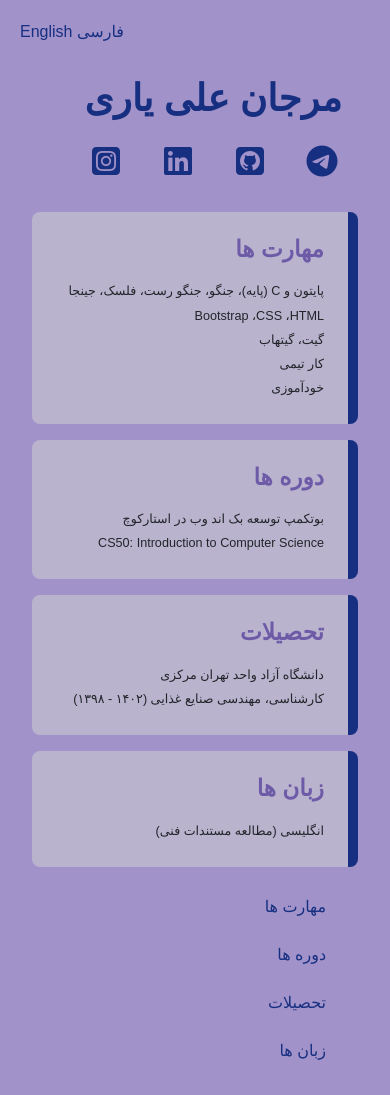
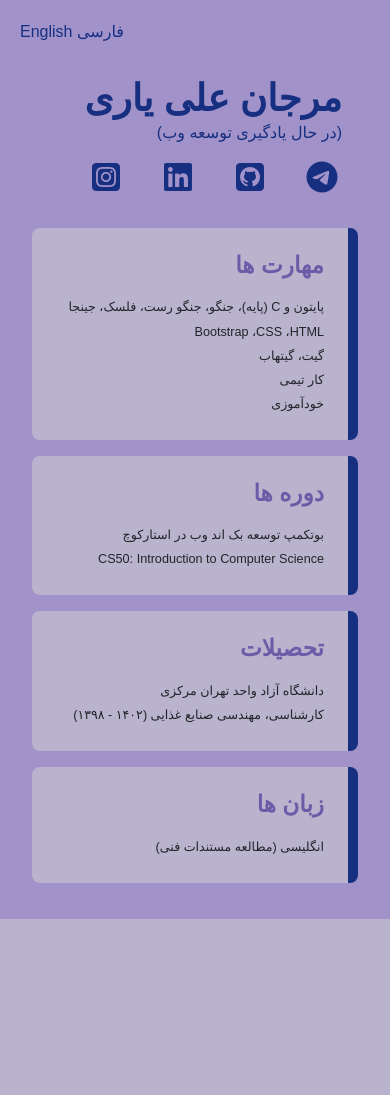
Before and after one commit to MarjanCode/portfolio, a Flask app: page / in a window 390 px wide. After the commit the page ends 919 px from the top, so only its background shows below. Run offline with Flask 3, Linux system fonts and the light colour scheme; some libraries are stand-ins or nearby versions; some web fonts are replaced.

Commit message:
remove sticky navigation bar (unnecessary)

```diff
--- a/static/mystyle.css
+++ b/static/mystyle.css
@@ -13,7 +13,7 @@ body {
 @media (max-width: 768px) {
   [lang="fa"] header .nav .nav-item:last-child {
     order: -1;
-    text-align: center;
+    text-align: right;
   }
 }
 
@@ -31,7 +31,7 @@ body {
 }
 
 /* SIDEBAR */
-aside {
+/* aside {
   border-radius: 8px;
 }
 
@@ -45,9 +45,9 @@ aside {
     top: 1rem;
     height: fit-content;
   }
-}
+} */
 
-html[lang="fa"] aside .nav-link {
+/* html[lang="fa"] aside .nav-link {
   color: #172f80;
   padding: 0.75rem 2rem 0.75rem 0;
   border-radius: 6px;
@@ -65,7 +65,7 @@ html[lang="fa"] .flex-column {
 
 html[lang="en"] .flex-column {
   padding-right: 0;
-}
+} */
 
 /* ARTICLES */
 p {
--- a/templates/index.html
+++ b/templates/index.html
@@ -7,11 +7,32 @@
         <header class="container-fluid">
             <nav>
                 <ul class="nav flex-wrap justify-content-end align-items-center">
-                    <li class="nav-item min-width-150" title="اینستاگرام"><a class="nav-link d-block text-center" href="https://instagram.com/marjan_79"><i class="fa-brands fa-square-instagram fa-2x"></i></a></li>
-                    <li class="nav-item min-width-150" title="لینکداین"><a class="nav-link d-block text-center" href="https://www.linkedin.com/in/marjan-aliyari/"><i class="fa-brands fa-linkedin fa-2x"></i></a></li>
-                    <li class="nav-item min-width-150" title="گیتهاب"><a class="nav-link d-block text-center" href="https://github.com/MarjanCode"><i class="fa-brands fa-square-github fa-2x"></i></a></li>
-                    <li class="nav-item min-width-150" title="تلگرام"><a class="nav-link d-block text-center" href="https://t.me/Marjan_AY"><i class="fa-brands fa-telegram fa-2x"></i></a></li>
-                    <li class="nav-item" title="صفحه اصلی"><a class="nav-link" href=""><h1 class="display-3 display-md-1">مرجان علی یاری</h1></a></li>
+                    <li class="nav-item min-width-150" title="اینستاگرام">
+                        <a class="nav-link d-block text-center" href="https://instagram.com/marjan_79">
+                            <i class="fa-brands fa-square-instagram fa-2x"></i>
+                        </a>
+                    </li>
+                    <li class="nav-item min-width-150" title="لینکداین">
+                        <a class="nav-link d-block text-center" href="https://www.linkedin.com/in/marjan-aliyari/">
+                            <i class="fa-brands fa-linkedin fa-2x"></i>
+                        </a>
+                    </li>
+                    <li class="nav-item min-width-150" title="گیتهاب">
+                        <a class="nav-link d-block text-center" href="https://github.com/MarjanCode">
+                            <i class="fa-brands fa-square-github fa-2x"></i>
+                        </a>
+                    </li>
+                    <li class="nav-item min-width-150" title="تلگرام">
+                        <a class="nav-link d-block text-center" href="https://t.me/Marjan_AY">
+                            <i class="fa-brands fa-telegram fa-2x"></i>
+                        </a>
+                    </li>
+                    <li class="nav-item" title="صفحه اصلی">
+                        <a class="nav-link" dir="rtl" href="">
+                            <span class="display-3 display-md-1">مرجان علی یاری</span><br>
+                            <span>(در حال یادگیری توسعه وب)</span>
+                        </a>
+                    </li>
                 </ul>
             </nav>
         </header>
@@ -45,14 +66,14 @@
                     </section>
                 </main>
 
-                <aside class="col-12 col-md-4 custom-sticky">
+                {# <aside class="col-12 col-md-4 custom-sticky">
                     <ul class="nav flex-column">
                         <li class="nav-item"><a class="nav-link" href="#link1">مهارت ها</a></li>
                         <li class="nav-item"><a class="nav-link" href="#link2">دوره ها</a></li>
                         <li class="nav-item"><a class="nav-link" href="#link3">تحصیلات</a></li>
                         <li class="nav-item"><a class="nav-link" href="#link4">زبان ها</a></li>
                     </ul>
-                </aside>
+                </aside> #}
             </div>
         </div>
 
@@ -61,11 +82,32 @@
         <header class="container-fluid">
             <nav>
                 <ul class="nav flex-wrap justify-content-start align-items-center">
-                    <li class="nav-item" title="Home"><a class="nav-link" href=""><h1 class="display-3 display-md-1">Marjan AliYari</h1></a></li>
-                    <li class="nav-item min-width-150" title="Telegram"><a class="nav-link d-block text-center" href="https://t.me/Marjan_AY"><i class="fa-brands fa-telegram fa-2x"></i></a></li>
-                    <li class="nav-item min-width-150" title="GitHub"><a class="nav-link d-block text-center" href="https://github.com/MarjanCode"><i class="fa-brands fa-square-github fa-2x"></i></a></li>
-                    <li class="nav-item min-width-150" title="Linkedin"><a class="nav-link d-block text-center" href="https://www.linkedin.com/in/marjan-aliyari/"><i class="fa-brands fa-linkedin fa-2x"></i></a></li>
-                    <li class="nav-item min-width-150" title="Instagram"><a class="nav-link d-block text-center" href="https://instagram.com/marjan_79"><i class="fa-brands fa-square-instagram fa-2x"></i></a></li>
+                    <li class="nav-item" title="Home">
+                        <a class="nav-link" href="">
+                            <span class="display-3 display-md-1">Marjan AliYari</span><br>
+                            <span>(is learning Web Development)</span>
+                        </a>
+                    </li>
+                    <li class="nav-item min-width-150" title="Telegram">
+                        <a class="nav-link d-block text-center" href="https://t.me/Marjan_AY">
+                            <i class="fa-brands fa-telegram fa-2x"></i>
+                        </a>
+                    </li>
+                    <li class="nav-item min-width-150" title="GitHub">
+                        <a class="nav-link d-block text-center" href="https://github.com/MarjanCode">
+                            <i class="fa-brands fa-square-github fa-2x"></i>
+                        </a>
+                    </li>
+                    <li class="nav-item min-width-150" title="Linkedin">
+                        <a class="nav-link d-block text-center" href="https://www.linkedin.com/in/marjan-aliyari/">
+                            <i class="fa-brands fa-linkedin fa-2x"></i>
+                        </a>
+                    </li>
+                    <li class="nav-item min-width-150" title="Instagram">
+                        <a class="nav-link d-block text-center" href="https://instagram.com/marjan_79">
+                            <i class="fa-brands fa-square-instagram fa-2x"></i>
+                        </a>
+                    </li>
                 </ul>
             </nav>
         </header>
@@ -99,14 +141,14 @@
                     </section>
                 </main>
 
-                <aside class="col-12 col-md-4 custom-sticky">
+                {# <aside class="col-12 col-md-4 custom-sticky">
                     <ul class="nav flex-column">
                         <li class="nav-item"><a class="nav-link" href="#link1">Skills</a></li>
                         <li class="nav-item"><a class="nav-link" href="#link2">Courses</a></li>
                         <li class="nav-item"><a class="nav-link" href="#link3">Education</a></li>
                         <li class="nav-item"><a class="nav-link" href="#link4">Languages</a></li>
                     </ul>
-                </aside>
+                </aside> #}
             </div>
         </div>
 
```
Also changed, not shown: README.md.
